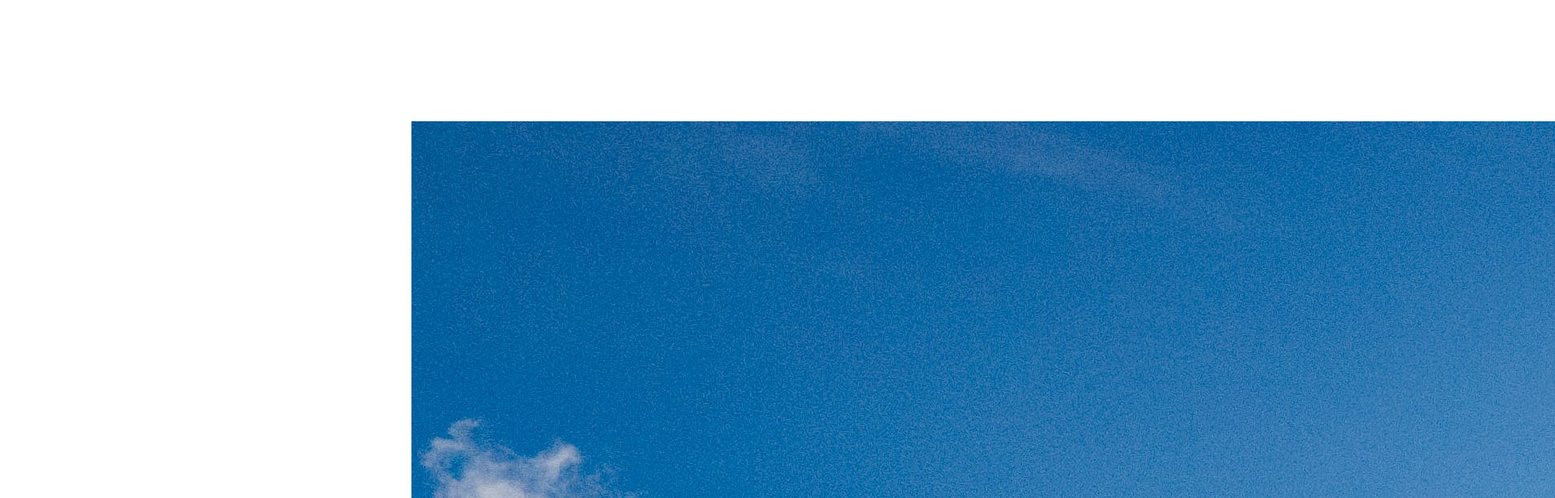
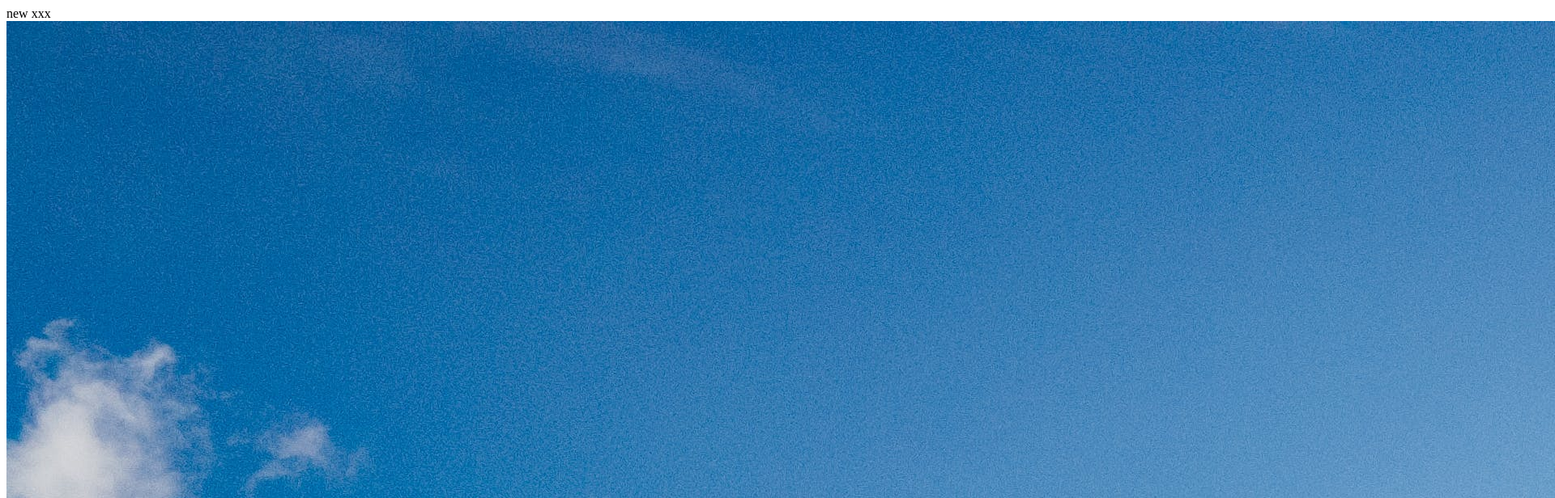
Before and after one commit to noobcoder3068/travelling, a plain HTML site: page login/login.html in a window 1280 px wide. Shown: the top 616 px of the page at 81% size, 1920 px wide, since content can reach past the window. Drawn offline with Linux system fonts and the light colour scheme.

Commit message:
changed 3 files

```diff
--- a/login/login.html
+++ b/login/login.html
@@ -8,8 +8,8 @@
 </head>
 <body>
 
-
-
+  new
+xxx
   <form>
     <div class="demo-wrap">
     <img
--- a/login/loginstyle.css
+++ b/login/loginstyle.css
@@ -11,7 +11,7 @@
     width: 1535px;
     height: 729px;
   } */
-
+new
 form{
     margin-top: 150px;
     margin-left: 500px;
```
Also changed, not shown: create-account/create.html (+1 -0 lines).
